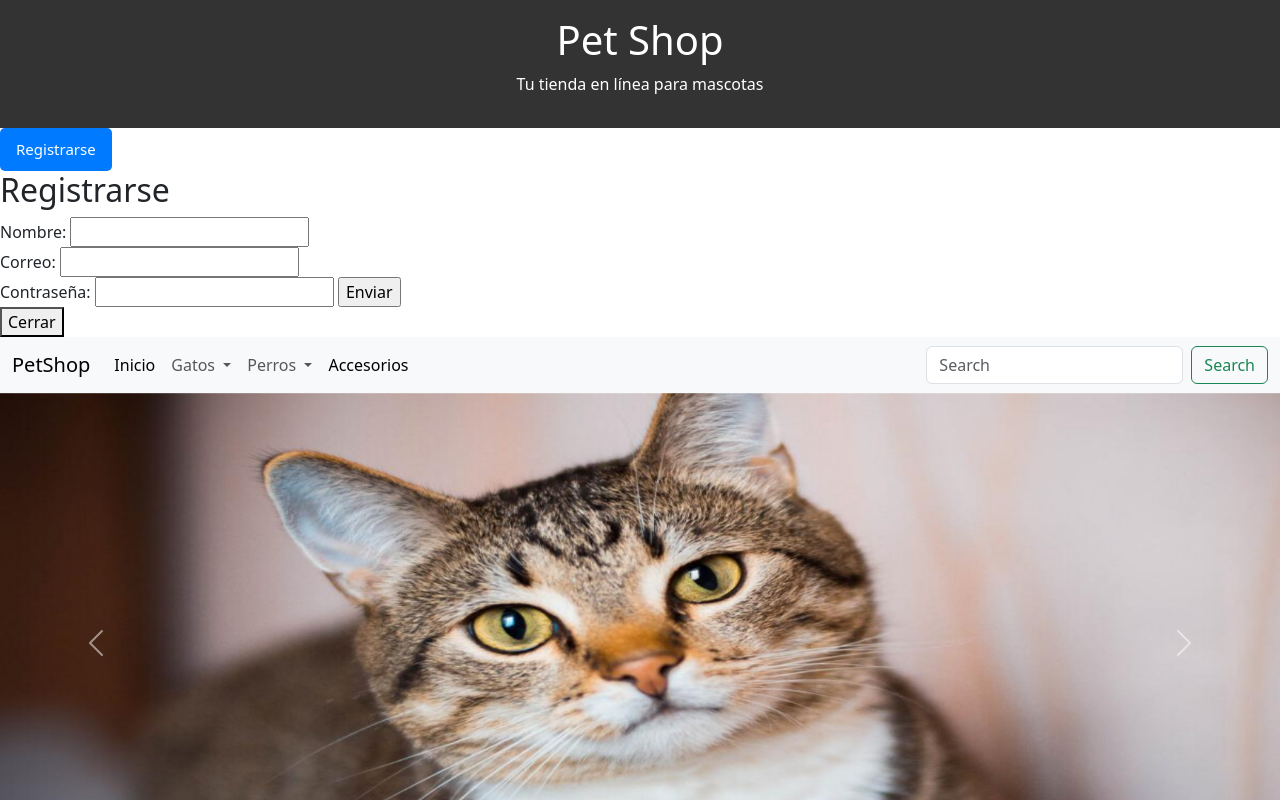
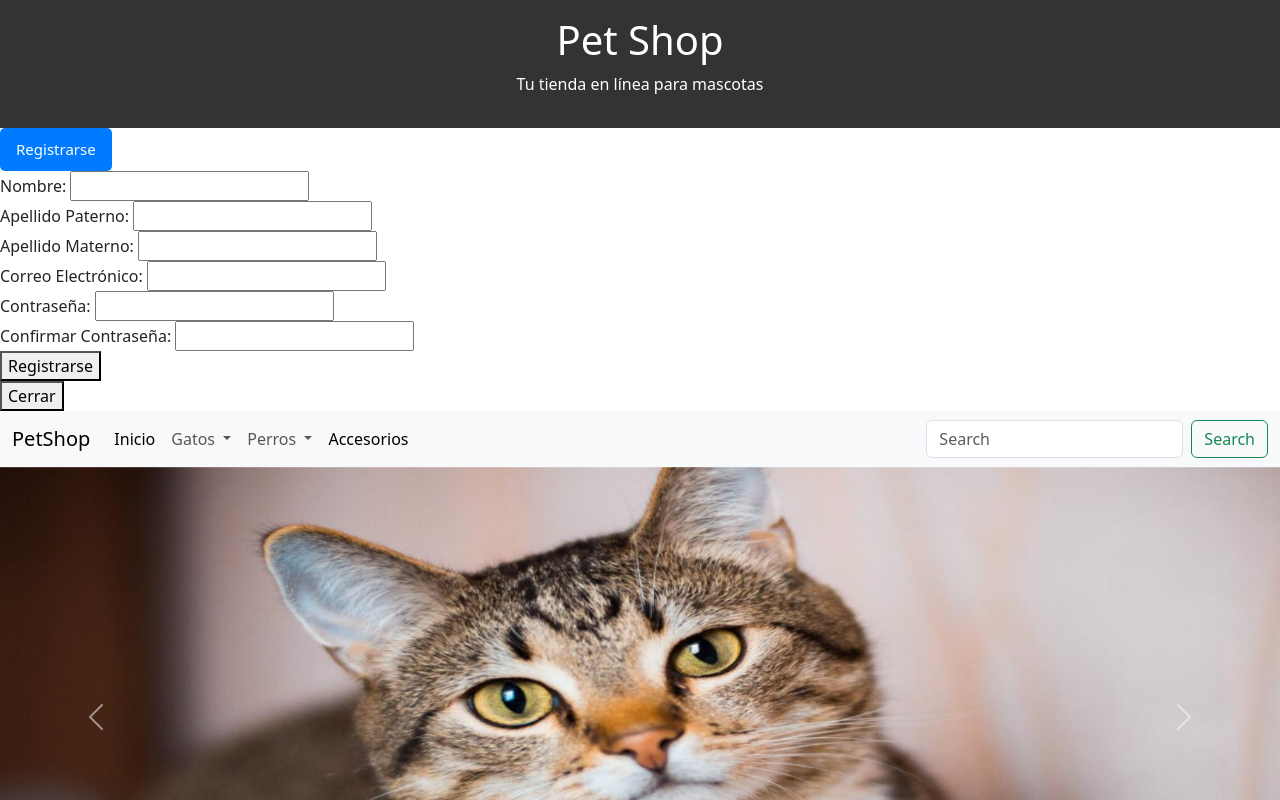
Before and after one commit to GabrielOtarola/Evaluacion.1, a plain HTML site: page index.html in a window 1280 px wide. Both pictures are taken after a click on the button "Registrarse". Shown: the top 800 px of the page. Drawn offline with nearby package versions, Linux system fonts and the light colour scheme.

Commit message:
se crean los campos del formulario de registro

```diff
--- a/index.html
+++ b/index.html
@@ -15,37 +15,47 @@
         <p>Tu tienda en línea para mascotas</p>
     </header>
 
-    <!-- Formulario -->
+    <!-- Botón para mostrar el Formulario -->
     <button class="boton-registrarse" onclick="mostrarFormulario()">Registrarse</button>
     <br>
 
+    <!-- Formulario -->
     <div id="formulario" style="display: none;">
-        <h2>Registrarse</h2>
-        <form action="procesar_formulario.php" method="post">
-          <label for="nombre">Nombre:</label>
-          <input type="text" id="nombre" name="nombre" required>
-          <br>
-          <label for="email">Correo:</label>
-          <input type="email" id="email" name="email" required>
-          <br>
-          <label for="edad">Contraseña:</label>
-          <input type="edad" id="edad" name="edad" required>
-
-          <input type="submit" value="Enviar">
-          <br>
-          <button onclick="cerrarFormulario()">Cerrar</button>
-        </form>
-      </div>
-      <script>
-        function mostrarFormulario() {
-          document.getElementById("formulario").style.display = "block";
-        }
-      </script>
-      <script>
-        function cerrarFormulario() {
-          document.getElementById("formulario").style.display = "none";
-        }
-      </script>
+      <form id="formularioRegistro">
+        <div class="campo">
+            <label for="nombre">Nombre:</label>
+            <input type="text" id="nombre" name="nombre" required>
+            <span class="error" style="display:none;color:red;"></span>
+        </div>
+        <div class="campo">
+            <label for="apellidoPaterno">Apellido Paterno:</label>
+            <input type="text" id="apellidoPaterno" name="apellidoPaterno" required>
+            <span class="error" style="display:none;color:red;"></span>
+        </div>
+        <div class="campo">
+            <label for="apellidoMaterno">Apellido Materno:</label>
+            <input type="text" id="apellidoMaterno" name="apellidoMaterno" required>
+            <span class="error" style="display:none;color:red;"></span>
+        </div>
+        <div class="campo">
+            <label for="correoElectronico">Correo Electrónico:</label>
+            <input type="email" id="correoElectronico" name="correoElectronico" required>
+            <span class="error" style="display:none;color:red;"></span>
+        </div>
+        <div class="campo">
+            <label for="contrasena">Contraseña:</label>
+            <input type="password" id="contrasena" name="contrasena" required>
+            <span class="error" style="display:none;color:red;"></span>
+        </div>
+        <div class="campo">
+            <label for="confirmarContrasena">Confirmar Contraseña:</label>
+            <input type="password" id="confirmarContrasena" name="confirmarContrasena" required>
+            <span class="error" style="display:none;color:red;"></span>
+        </div>
+        <button type="submit">Registrarse</button>
+    </form>
+    <button onclick="cerrarFormulario()">Cerrar</button>
+    </div>
 
     <!-- Navbar -->
     <nav class="navbar navbar-expand-lg bg-body-tertiary">
@@ -162,5 +172,15 @@
         </div>
       </div>
 
+      <script>
+        function mostrarFormulario() {
+            document.getElementById("formulario").style.display = "block";
+        }
+
+        function cerrarFormulario() {
+            document.getElementById("formulario").style.display = "none";
+        }
+    </script>
+
 </body>
 </html>
```
